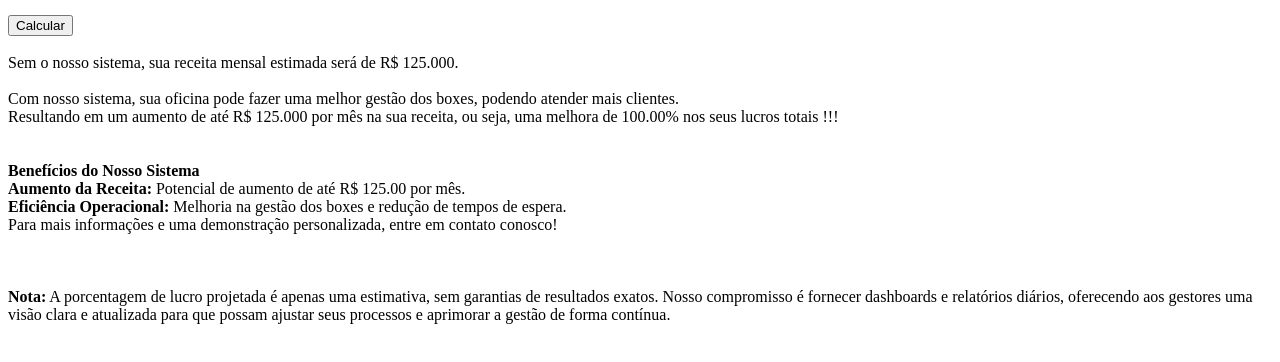
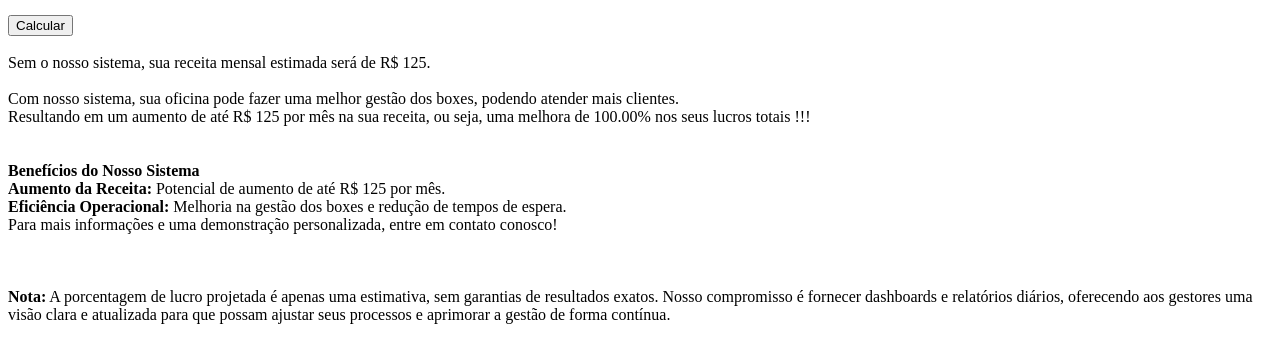
Before and after one commit to MechSpot/projeto-pi-sprint-2, a plain HTML site: page CalculadoraGrupo8.html in a window 1280 px wide. Both pictures are taken after typing "5", "5", "5", "5" into the empty fields and a click on the button "Calcular". Shown: the part 262-624 px from the top of the page. Drawn offline with Linux system fonts and the light colour scheme.

Commit message:
Mudanças documentação e calculadora

```diff
--- a/CalculadoraGrupo8.html
+++ b/CalculadoraGrupo8.html
@@ -41,7 +41,6 @@
 
     var ValorClientesPerdidos = ClientesPerdidos * valServico;
     var ValorMensal = ValorClientesPerdidos * diasOperacaoMes;
-    var mensagem = "";
 
     var receitaMensalSemSistema = valServico * clientesDiarios * diasOperacaoMes;
     var receitaMensalComSistema = receitaMensalSemSistema + ValorClientesPerdidos;
@@ -49,17 +48,15 @@
     var diferencaLucro = receitaMensalComSistema - receitaMensalSemSistema;
     var lucroPorcentagem = (ValorMensal / receitaMensalSemSistema) * 100;
 
-    mensagem = `Sem o nosso sistema, sua receita mensal estimada será de R$ ${receitaMensalSemSistema.toFixed(3)}.<br><br>
+    resultado.innerHTML = `Sem o nosso sistema, sua receita mensal estimada será de R$ ${receitaMensalSemSistema}.<br><br>
             Com nosso sistema, sua oficina pode fazer uma melhor gestão dos boxes, podendo atender mais clientes.<br>
-            Resultando em um aumento de até R$ ${ValorMensal.toFixed(3)} por mês na sua receita, ou seja, uma melhora de ${lucroPorcentagem.toFixed(2)}% nos seus lucros totais !!!<br><br><br>
+            Resultando em um aumento de até R$ ${ValorMensal} por mês na sua receita, ou seja, uma melhora de ${lucroPorcentagem.toFixed(2)}% nos seus lucros totais !!!<br><br><br>
             <strong>Benefícios do Nosso Sistema</strong><br>
             <strong>Aumento da Receita:</strong>
-            Potencial de aumento de até R$ ${ValorMensal.toFixed(2)} por mês.<br>
+            Potencial de aumento de até R$ ${ValorMensal} por mês.<br>
             <strong>Eficiência Operacional:</strong> Melhoria na gestão dos boxes e redução de tempos de espera.<br>
             Para mais informações e uma demonstração personalizada, entre em contato conosco!<br><br><br><br>
             <strong>Nota:</strong> A porcentagem de lucro projetada é apenas uma estimativa, sem garantias de resultados exatos. Nosso compromisso é fornecer dashboards e relatórios diários, oferecendo aos gestores uma visão clara e atualizada para que possam ajustar seus processos e aprimorar a gestão de forma contínua.
             `;
-
-    resultado.innerHTML = mensagem;
   }
 </script>
```
Also changed, not shown: 1 other file.
